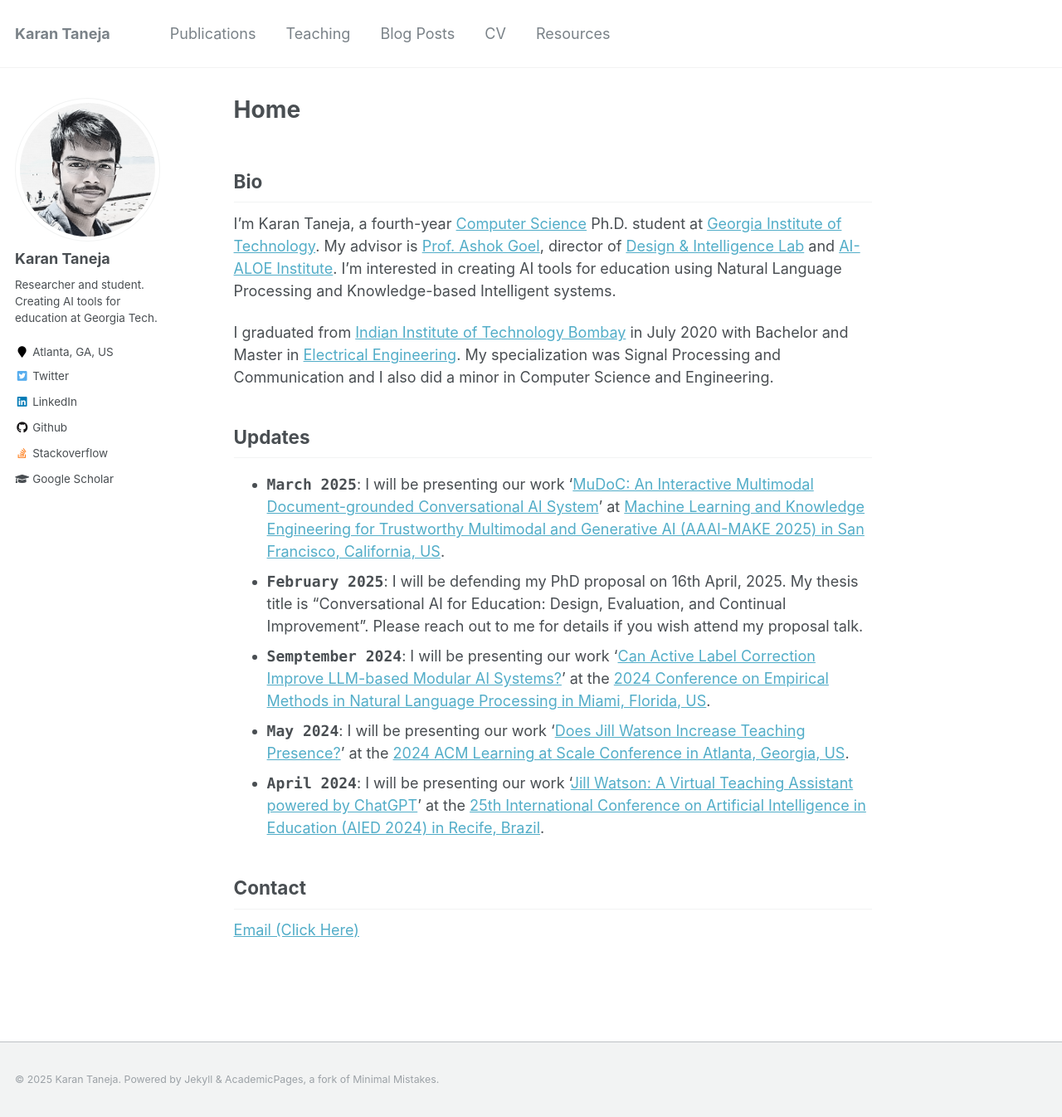
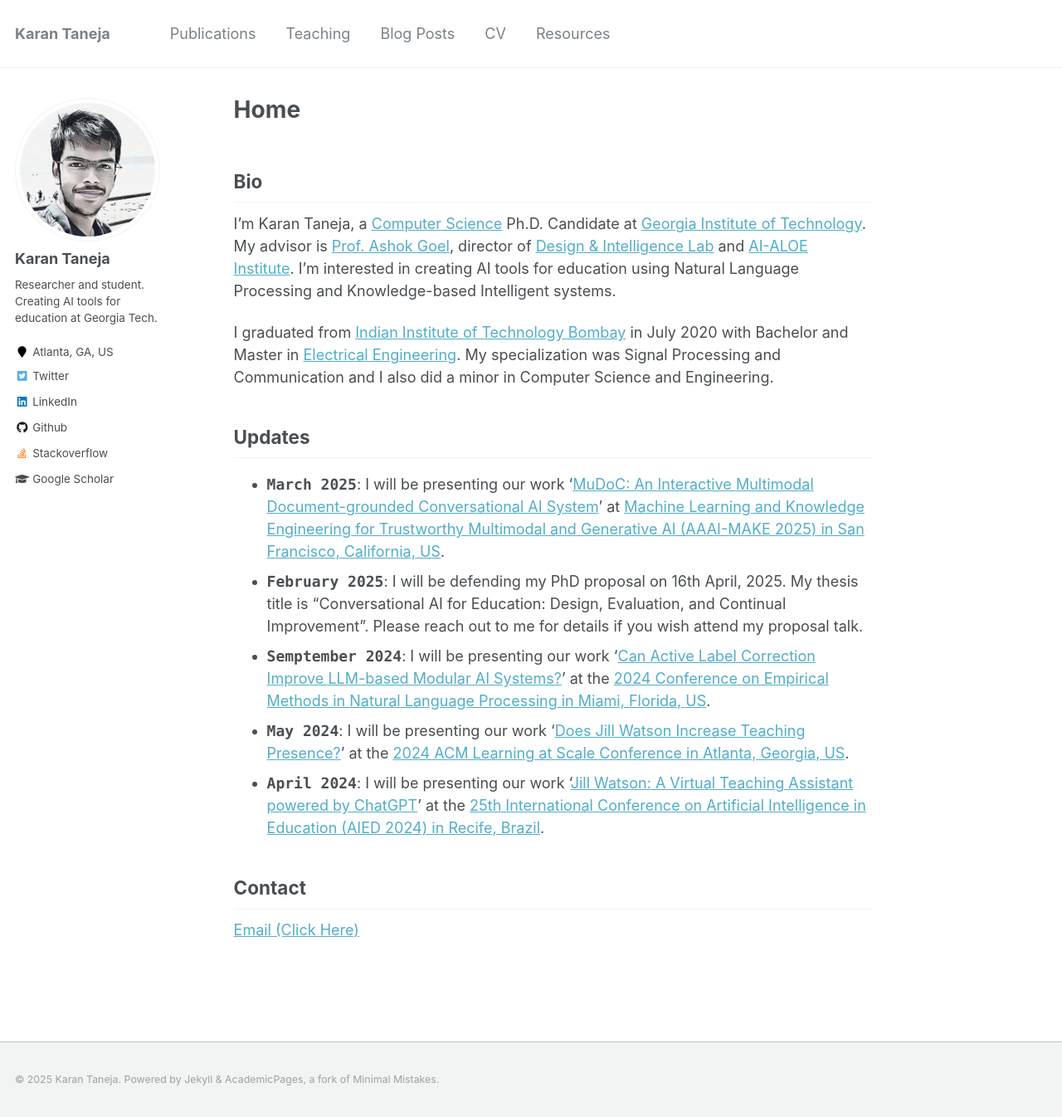
Before and after one commit to KrnTneja/KrnTneja.github.io, a Jekyll site: the page built from _pages/about.md, in a window 1280 px wide and 1346 px high. Shown: the whole window at 83% size. Built offline with Jekyll 4.4.1, drawn with Linux system fonts in a browser that asks for light colours.

Commit message:
Candidacy!

```diff
--- a/_pages/about.md
+++ b/_pages/about.md
@@ -11,7 +11,7 @@ redirect_from:
 Bio
 ------
 
-I'm Karan Taneja, a fourth-year [Computer Science](https://www.cc.gatech.edu/) Ph.D. student at [Georgia Institute of Technology](https://www.gatech.edu/). My advisor is [Prof. Ashok Goel](https://dilab.gatech.edu/ashok-k-goel/), director of [Design & Intelligence Lab](https://dilab.gatech.edu/) and [AI-ALOE Institute](https://aialoe.org/). I'm interested in creating AI tools for education using Natural Language Processing and Knowledge-based Intelligent systems.
+I'm Karan Taneja, a [Computer Science](https://www.cc.gatech.edu/) Ph.D. Candidate at [Georgia Institute of Technology](https://www.gatech.edu/). My advisor is [Prof. Ashok Goel](https://dilab.gatech.edu/ashok-k-goel/), director of [Design & Intelligence Lab](https://dilab.gatech.edu/) and [AI-ALOE Institute](https://aialoe.org/). I'm interested in creating AI tools for education using Natural Language Processing and Knowledge-based Intelligent systems.
 
 I graduated from [Indian Institute of Technology Bombay](http://www.iitb.ac.in/) in July 2020 with Bachelor and Master in [Electrical Engineering](https://www.ee.iitb.ac.in). My specialization was Signal Processing and Communication and I also did a minor in Computer Science and Engineering.
 
```
